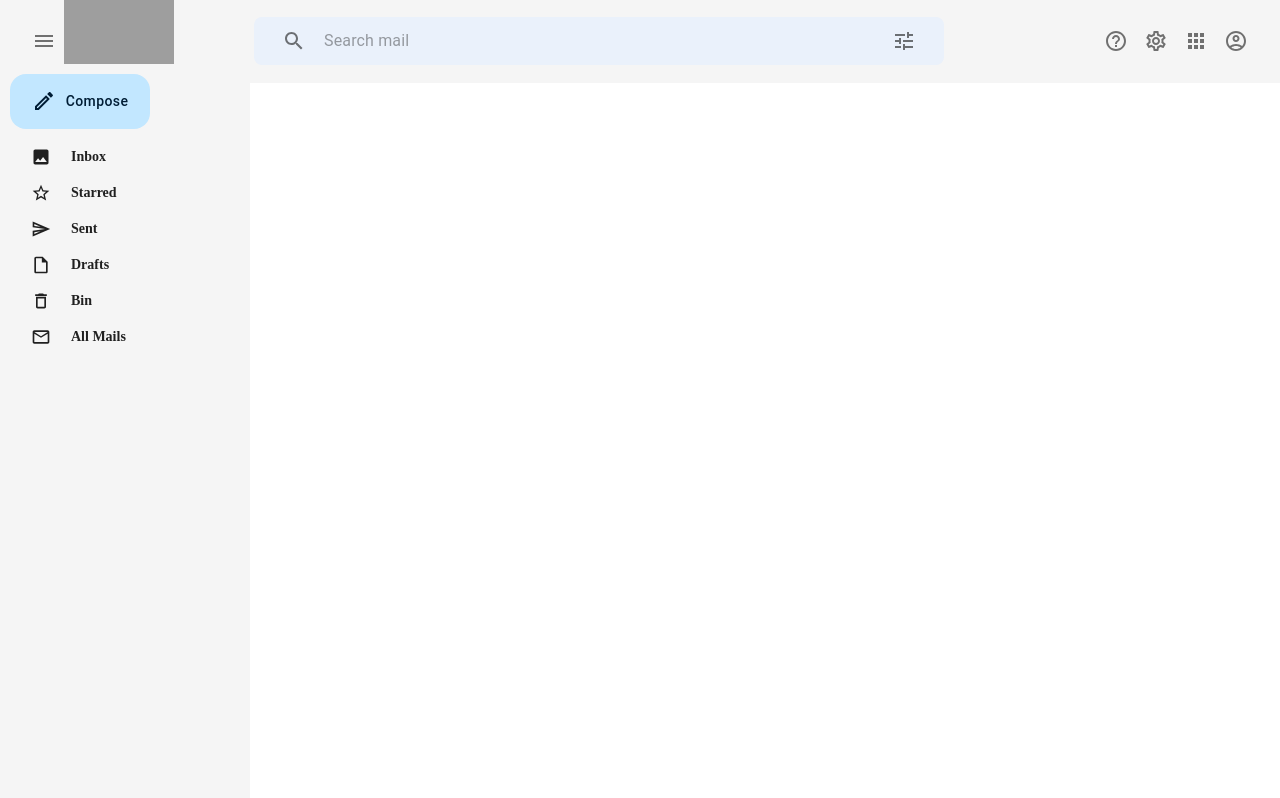
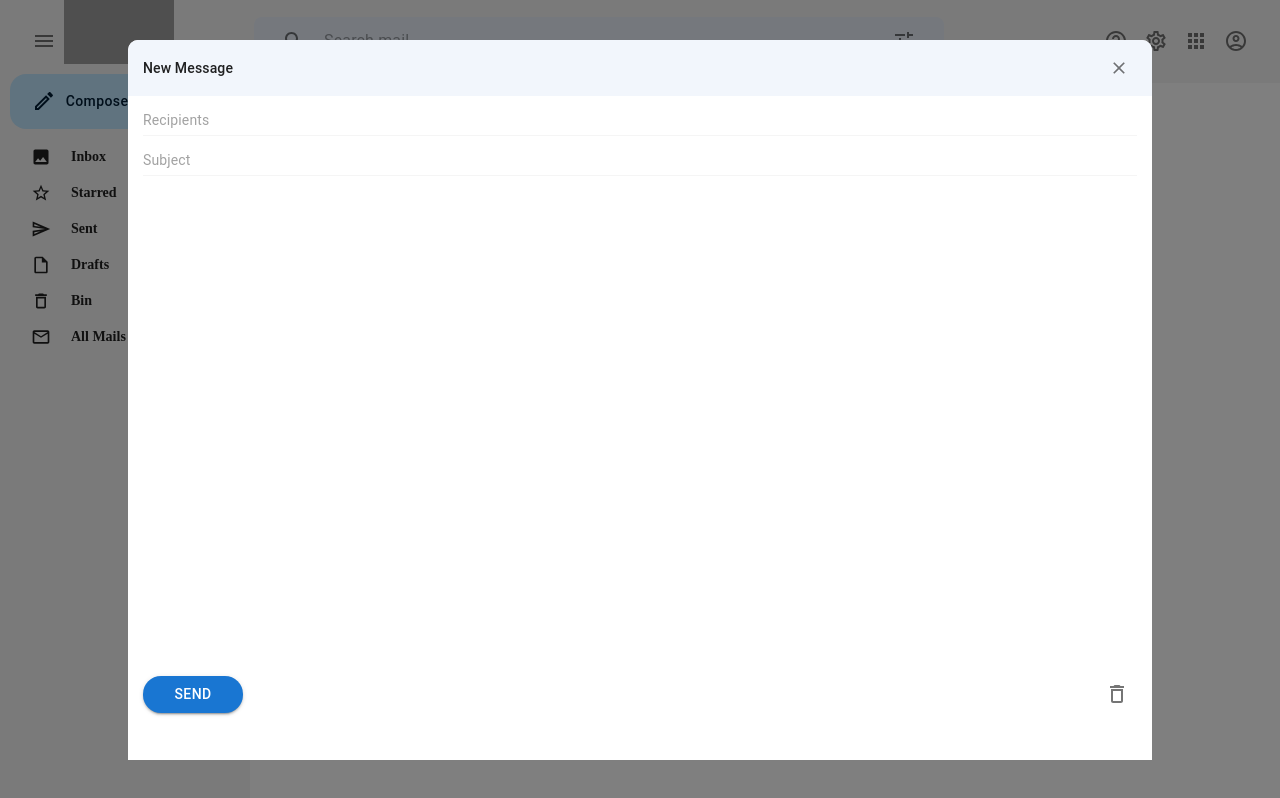
Before and after one commit to Arvindkr123/GmailClone-MERN, a React (Vite) app in the folder client/: page / in a window 1280 px wide. Both pictures are taken after a click on the button "Compose". Built offline with nearby package versions, Linux system fonts and the light colour scheme; grey boxes are pictures that could not be loaded.

Commit message:
added compose

```diff
--- a/client/src/components/SidebarContent.jsx
+++ b/client/src/components/SidebarContent.jsx
@@ -1,8 +1,9 @@
 import styled from "@emotion/styled";
 import { CreateOutlined } from "@mui/icons-material";
 import { Box, Button, List, ListItem } from "@mui/material";
-import React from "react";
+import React, { useState } from "react";
 import { sidebarData } from "../config/sidebar";
+import ComposeMailDialog from "./compose-mail/ComposeMail";
 
 const ComposeButton = styled(Button)({
   background: "#c2e7ff",
@@ -32,9 +33,14 @@ const Container = styled(Box)({
 });
 
 const SidebarContent = () => {
+  const [openDialog, setOpenDialog] = useState(false);
+
+  const toggleDialog = () => {
+    setOpenDialog(!openDialog);
+  };
   return (
     <Container>
-      <ComposeButton>
+      <ComposeButton onClick={toggleDialog}>
         <CreateOutlined /> Compose
       </ComposeButton>
       <List>
@@ -47,6 +53,7 @@ const SidebarContent = () => {
           );
         })}
       </List>
+       <ComposeMailDialog setOpenDialog={setOpenDialog} openDialog={openDialog} />
     </Container>
   );
 };
--- /dev/null
+++ b/client/src/components/compose-mail/ComposeMail.jsx
@@ -0,0 +1,109 @@
+import styled from "@emotion/styled";
+import { Close, Delete, DeleteOutline } from "@mui/icons-material";
+import {
+  Box,
+  Button,
+  Dialog,
+  IconButton,
+  InputBase,
+  TextField,
+  Typography,
+} from "@mui/material";
+import React from "react";
+
+let dialogStyle = {
+  height: "90%",
+  width: "80%",
+  maxWidth: "100%",
+  maxHeight: "100%",
+  boxShadow: "none",
+  borderRadius: "10px 10px 0 0 ",
+};
+
+const Header = styled(Box)({
+  display: "flex",
+  alignItems: "center",
+  justifyContent: "space-between",
+  padding: "10px 15px",
+  backgroundColor: "#f2f6fc",
+  "& > p": {
+    fontSize: 14,
+    fontWeight: 500,
+  },
+});
+
+const RecipientsWrapper = styled(Box)({
+  display: "flex",
+  flexDirection: "column",
+  padding: "0 15px",
+  "& > div": {
+    fontSize: 14,
+    borderBottom: "1px solid #f5f5f5",
+    marginTop: "10px",
+  },
+});
+
+const Footer = styled(Box)({
+  display: "flex",
+  justifyContent: "space-between",
+  padding: "5px 15px",
+  alignItems: "center",
+});
+
+const SendButton = styled(Button)({
+  borderRadius: 18,
+  width: 100,
+});
+
+const ComposeMailDialog = ({ openDialog, setOpenDialog }) => {
+  const closeComposeMail = (e) => {
+    e.preventDefault();
+    setOpenDialog(false);
+  };
+
+  const sendMail = () => {
+    setOpenDialog(false);
+  };
+
+  return (
+    <Dialog open={openDialog} PaperProps={{ sx: dialogStyle }}>
+      {/*---------------------- Header ------------------- */}
+      <Header>
+        <Typography>New Message</Typography>
+        {/*Icon for close  */}
+        <IconButton onClick={closeComposeMail}>
+          <Close fontSize="small" />
+        </IconButton>
+      </Header>
+      {/*----------------------- Header End------------------- */}
+
+      {/*----------------------------- Content========================= */}
+      <RecipientsWrapper>
+        <InputBase placeholder="Recipients" />
+        <InputBase placeholder="Subject" />
+      </RecipientsWrapper>
+      {/* ------------------------------TextArea start--------------------------- */}
+      <TextField
+        multiline
+        rows={20}
+        sx={{
+          "& .MuiOutlinedInput-notchedOutline": { border: "none" },
+        }}
+      />
+      {/* ------------------------------TextArea end--------------------------- */}
+      {/*----------------------------- Content End========================= */}
+      {/*============================== footer start ======================= */}
+      <Footer>
+        <SendButton onClick={sendMail} variant="contained">
+          Send
+        </SendButton>
+        <IconButton onClick={closeComposeMail}>
+          <DeleteOutline />
+        </IconButton>
+      </Footer>
+      {/*============================== footer END ======================= */}
+    </Dialog>
+  );
+};
+
+export default ComposeMailDialog;
```
